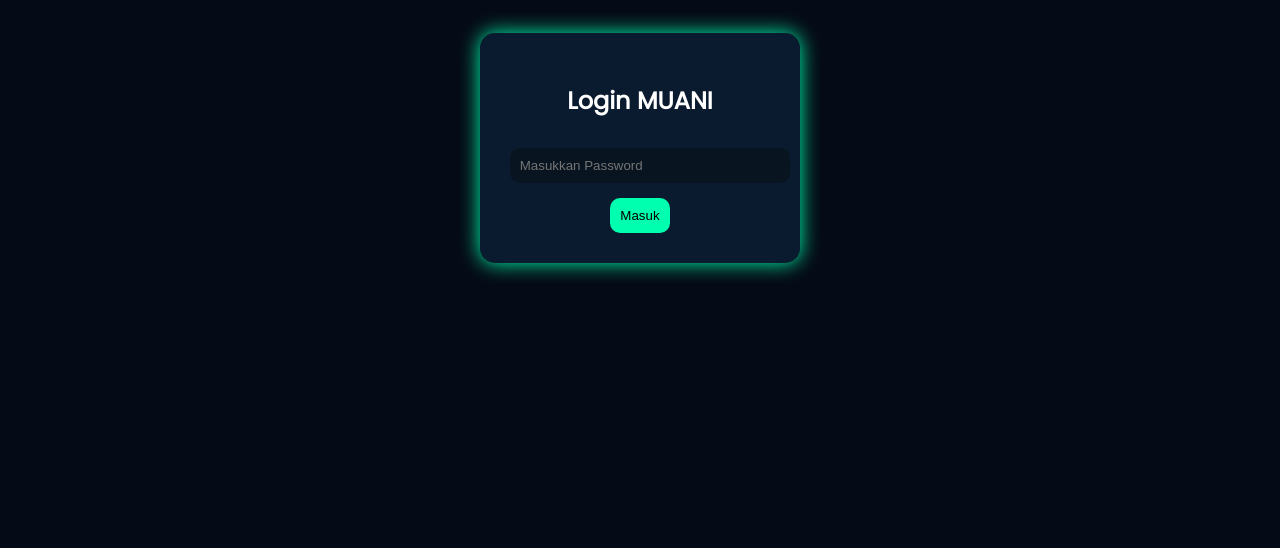
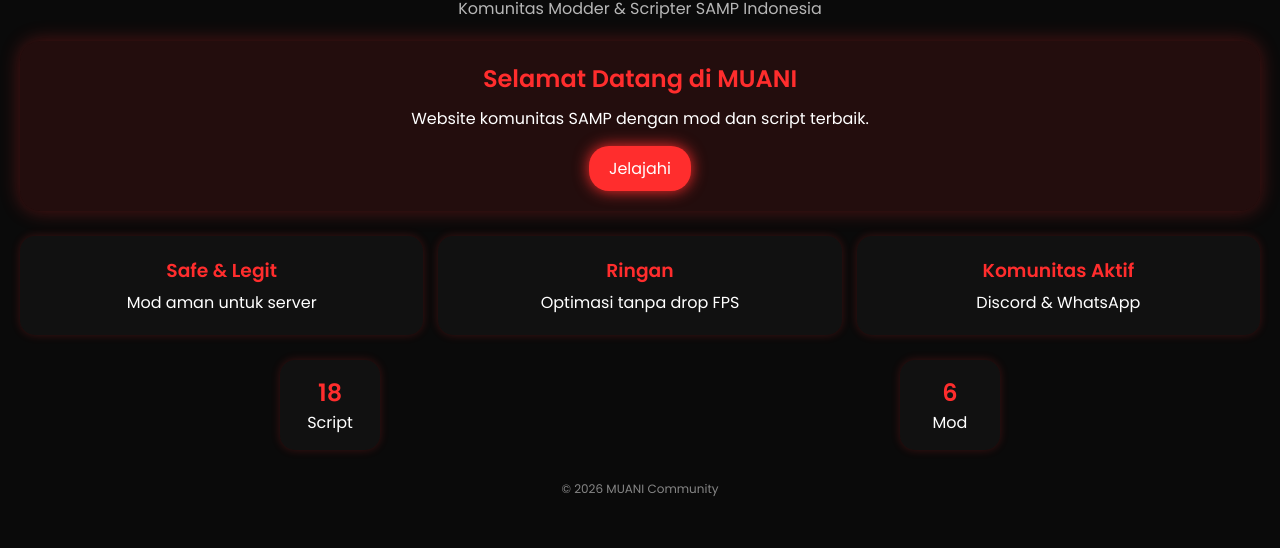
Before and after one commit to Krammz/MuaniLua, a plain HTML site: page index.html in a window 1280 px wide. Shown: the part 252-800 px from the top of the page. Drawn offline with Linux system fonts and the light colour scheme.

Commit message:
Update index.html

```diff
--- a/index.html
+++ b/index.html
@@ -1,211 +1,139 @@
-<!DOCTYPE html>
-<html lang="id">
+<!DOCTYPE html><html lang="id">
 <head>
   <meta charset="UTF-8">
   <meta name="viewport" content="width=device-width, initial-scale=1.0">
   <title>MUANI</title>
-
-<link href="https://fonts.googleapis.com/css2?family=Poppins&display=swap" rel="stylesheet">
-
+  <link href="https://fonts.googleapis.com/css2?family=Poppins:wght@300;400;600&display=swap" rel="stylesheet">
   <style>
-body {
-    margin:0;
-    font-family:Poppins;
-    background:#050b16;
-    color:white;
+    * {margin:0; padding:0; box-sizing:border-box; font-family:'Poppins',sans-serif;}body {
+  background: #0a0a0a;
+  color: #fff;
+  overflow-x: hidden;
 }
 
-/* LOGIN */
-#login {
-    display:flex;
-    height:100vh;
-    justify-content:center;
-    align-items:center;
+.container {
+  padding: 20px;
+  text-align: center;
 }
 
-.login-box {
-    background:#0a1a2f;
-    padding:30px;
-    border-radius:15px;
-    text-align:center;
-    box-shadow:0 0 20px #00ffae;
+.logo {
+  width: 140px;
+  height: 140px;
+  border-radius: 50%;
+  margin: 20px auto;
+  background: url('logo.jpg') center/cover;
+  border: 3px solid #ff2d2d;
+  box-shadow: 0 0 25px #ff2d2d;
 }
 
-input, select, textarea {
-    width:100%;
-    padding:10px;
-    margin-top:10px;
-    border-radius:10px;
-    border:none;
-    background:#081420;
-    color:white;
+h1 {
+  color: #ff2d2d;
+  font-size: 32px;
+  margin-top: 10px;
 }
 
-button {
-    margin-top:15px;
-    padding:10px;
-    border:none;
-    border-radius:10px;
-    background:#00ffae;
-    cursor:pointer;
+.subtitle {
+  opacity: 0.7;
+  margin-bottom: 20px;
 }
 
-/* MAIN */
-#app { display:none; }
-
-/* SIDEBAR */
-.sidebar {
-    position:fixed;
-    width:220px;
-    height:100%;
-    background:#0a1a2f;
-    padding:20px;
+.hero {
+  background: rgba(255, 45, 45, 0.1);
+  padding: 20px;
+  border-radius: 20px;
+  box-shadow: 0 0 20px rgba(255,45,45,0.3);
 }
 
-.sidebar a {
-    display:block;
-    margin:10px 0;
-    color:white;
-    text-decoration:none;
+.hero h2 {
+  color: #ff2d2d;
+  margin-bottom: 10px;
 }
 
-/* CONTENT */
-.content {
-    margin-left:240px;
-    padding:20px;
+.btn {
+  display:inline-block;
+  margin-top:15px;
+  padding:10px 20px;
+  background:#ff2d2d;
+  color:#fff;
+  border-radius:20px;
+  text-decoration:none;
+  box-shadow:0 0 15px #ff2d2d;
 }
 
-/* CARD */
+.cards {
+  display:grid;
+  grid-template-columns: repeat(auto-fit, minmax(150px,1fr));
+  gap:15px;
+  margin-top:25px;
+}
+
 .card {
-    background:#0a1a2f;
+  background:#111;
   padding:20px;
   border-radius:15px;
-    margin-top:10px;
-    box-shadow:0 0 10px rgba(0,255,174,0.2);
+  box-shadow:0 0 10px rgba(255,45,45,0.2);
 }
 
-/* GRID */
-.grid {
-    display:grid;
-    grid-template-columns:repeat(auto-fit,minmax(250px,1fr));
-    gap:10px;
+.card h3 {
+  color:#ff2d2d;
+  margin-bottom:5px;
 }
+
+.stats {
+  display:flex;
+  justify-content:space-around;
+  margin-top:25px;
+}
+
+.stat {
+  background:#111;
+  padding:15px;
+  border-radius:15px;
+  width:100px;
+  box-shadow:0 0 10px rgba(255,45,45,0.2);
+}
+
+.stat h2 {
+  color:#ff2d2d;
+}
+
+footer {
+  margin-top:30px;
+  opacity:0.5;
+  font-size:12px;
+}
+
   </style>
-
 </head>
-<body>
-
-<!-- LOGIN -->
-<div id="login">
-    <div class="login-box">
-        <h2>Login MUANI</h2>
-        <input type="password" id="pass" placeholder="Masukkan Password">
-        <button onclick="login()">Masuk</button>
-    </div>
+<body><div class="container">  <!-- Logo dari gambar pertama -->  <div class="logo"></div>  <h1>MUANI</h1>
+  <div class="subtitle">Komunitas Modder & Scripter SAMP Indonesia</div>  <div class="hero">
+    <h2>Selamat Datang di MUANI</h2>
+    <p>Website komunitas SAMP dengan mod dan script terbaik.</p>
+    <a href="#" class="btn">Jelajahi</a>
+  </div>  <div class="cards">
+    <div class="card">
+      <h3>Safe & Legit</h3>
+      <p>Mod aman untuk server</p>
+    </div><div class="card">
+  <h3>Ringan</h3>
+  <p>Optimasi tanpa drop FPS</p>
 </div>
 
-<!-- APP -->
-<div id="app">
-
-<div class="sidebar">
-    <h3>MUANI</h3>
-    <a href="#" onclick="showPage('home')">Home</a>
-    <a href="#" onclick="showPage('koleksi')">Koleksi</a>
-    <a href="#" onclick="showPage('upload')">Upload</a>
+<div class="card">
+  <h3>Komunitas Aktif</h3>
+  <p>Discord & WhatsApp</p>
 </div>
 
-<div class="content">
-
-<!-- HOME -->
-<div id="home">
-    <h1>Selamat Datang di MUANI</h1>
-    <p>Klik menu untuk mulai</p>
+  </div>  <div class="stats">
+    <div class="stat">
+      <h2>18</h2>
+      <p>Script</p>
+    </div><div class="stat">
+  <h2>6</h2>
+  <p>Mod</p>
 </div>
 
-<!-- KOLEKSI -->
-<div id="koleksi" style="display:none;">
-    <h2>Jelajahi Koleksi</h2>
-    <div id="list" class="grid"></div>
-</div>
-
-<!-- UPLOAD -->
-<div id="upload" style="display:none;">
-    <h2>Upload Script / Mod</h2>
-
-    <input id="nama" placeholder="Nama">
-    <input id="versi" placeholder="Versi">
-    <input id="author" placeholder="Author">
-    <input id="link" placeholder="Link Download">
-    <textarea id="desk" placeholder="Deskripsi"></textarea>
-
-    <button onclick="upload()">Upload</button>
-</div>
-
-</div>
-</div>
-
-<script>
-
-// LOGIN
-function login(){
-    let p = document.getElementById("pass").value;
-    if(p === "121"){
-        document.getElementById("login").style.display="none";
-        document.getElementById("app").style.display="block";
-        loadData();
-    } else {
-        alert("Password salah!");
-    }
-}
-
-// NAV
-function showPage(page){
-    document.getElementById("home").style.display="none";
-    document.getElementById("koleksi").style.display="none";
-    document.getElementById("upload").style.display="none";
-
-    document.getElementById(page).style.display="block";
-}
-
-// UPLOAD
-function upload(){
-    let data = {
-        nama: nama.value,
-        versi: versi.value,
-        author: author.value,
-        link: link.value,
-        desk: desk.value
-    };
-
-    let db = JSON.parse(localStorage.getItem("muani")) || [];
-    db.push(data);
-    localStorage.setItem("muani", JSON.stringify(db));
-
-    alert("Berhasil upload!");
-    loadData();
-}
-
-// LOAD DATA
-function loadData(){
-    let list = document.getElementById("list");
-    list.innerHTML="";
-
-    let db = JSON.parse(localStorage.getItem("muani")) || [];
-
-    db.forEach(item=>{
-        list.innerHTML += `
-        <div class="card">
-            <h3>${item.nama}</h3>
-            <p>${item.desk}</p>
-            <small>Versi: ${item.versi}</small><br>
-            <small>By: ${item.author}</small><br>
-            <a href="${item.link}" target="_blank">Download</a>
-        </div>
-        `;
-    });
-}
-
-</script>
-
-</body>
+  </div>  <footer>
+    © 2026 MUANI Community
+  </footer></div></body>
 </html>
```
Lines whose indentation alone changed are shown as unchanged.
